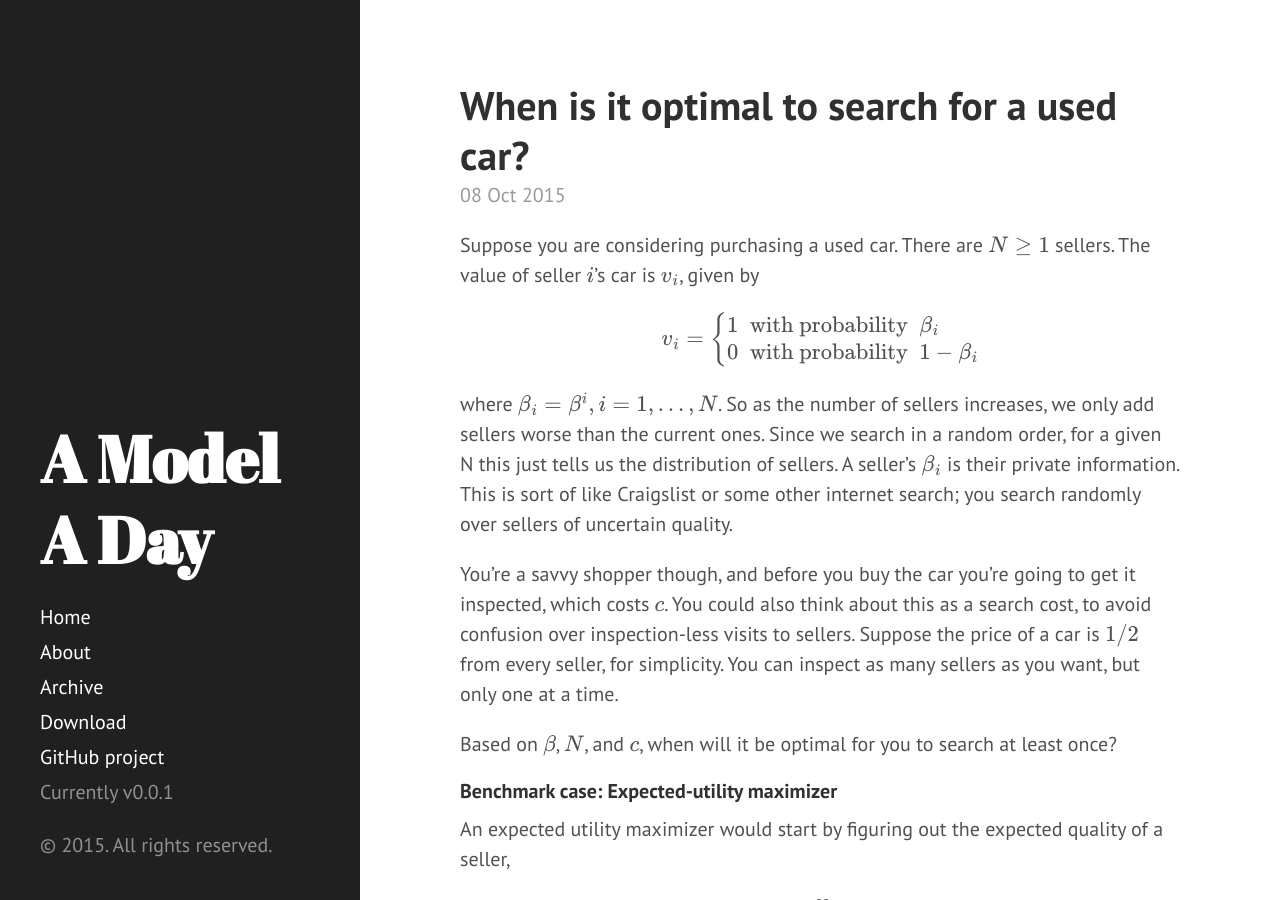
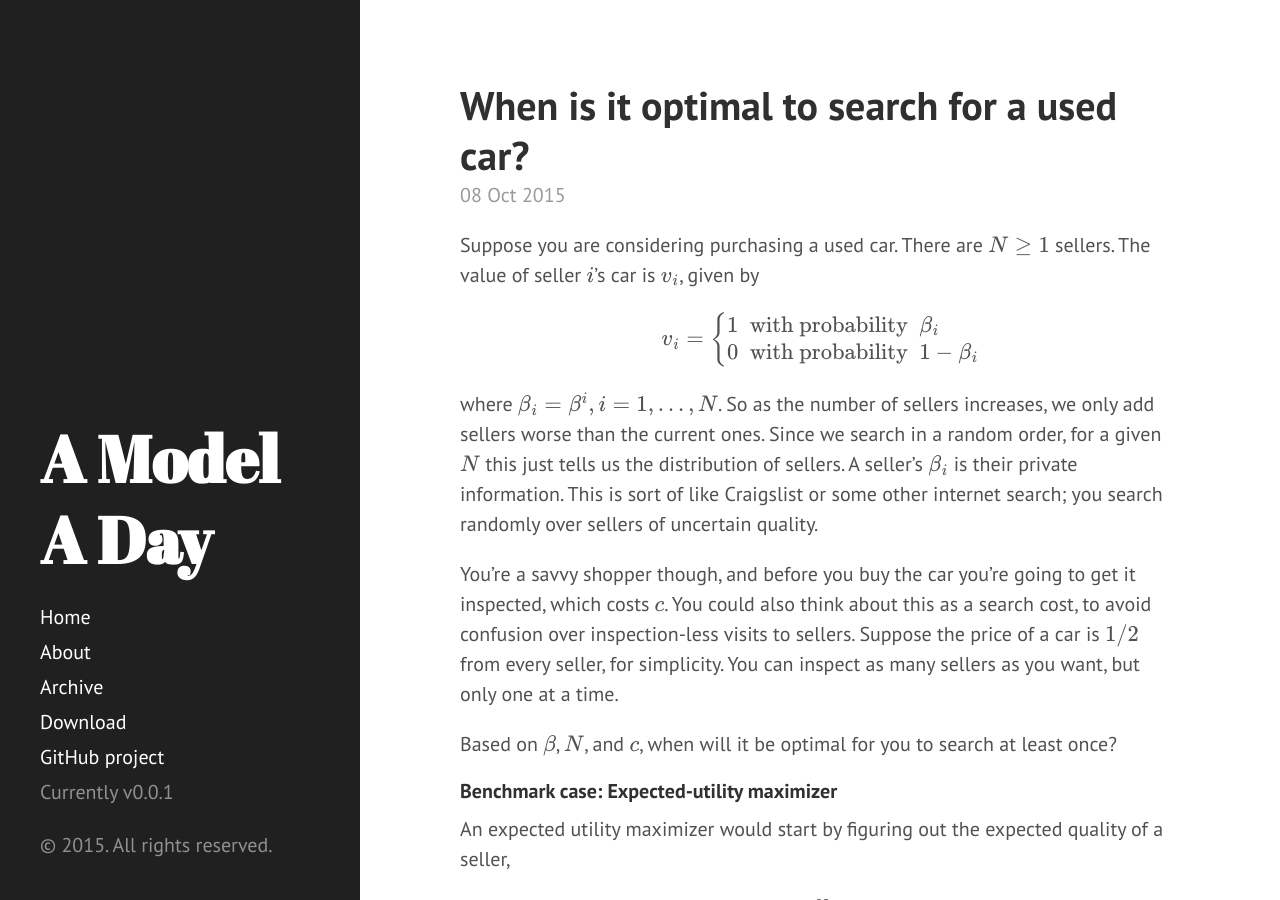
Before and after one commit to akhilrao/akhilrao.github.io, a Jekyll site: the page built from _posts/2015-10-08-imperfect-information-car-search.md, in a window 1280 px wide and 900 px high. Built offline with Jekyll 4.4.1, drawn with Linux system fonts in a browser that asks for light colours; Markdown is read by kramdown in place of the engine named in the settings; formulas are drawn with MathJax 3.

Commit message:
fixed typos

```diff
--- a/_posts/2015-10-08-imperfect-information-car-search.md
+++ b/_posts/2015-10-08-imperfect-information-car-search.md
@@ -19,7 +19,7 @@ $$v_i =
 0 ~~ \text{with probability} ~~ 1- \beta_i \cr
 \end{cases}$$
 
-where \\(\beta_i = \beta^i, i=1,...,N\\). So as the number of sellers increases, we only add sellers worse than the current ones. Since we search in a random order, for a given N this just tells us the distribution of sellers. A seller's \\(\beta_i\\) is their private information. This is sort of like Craigslist or some other internet search; you search randomly over sellers of uncertain quality.
+where \\(\beta_i = \beta^i, i=1,...,N\\). So as the number of sellers increases, we only add sellers worse than the current ones. Since we search in a random order, for a given \\(N\\) this just tells us the distribution of sellers. A seller's \\(\beta_i\\) is their private information. This is sort of like Craigslist or some other internet search; you search randomly over sellers of uncertain quality.
 
 You're a savvy shopper though, and before you buy the car you're going to get it inspected, which costs \\(c\\). You could also think about this as a search cost, to avoid confusion over inspection-less visits to sellers. Suppose the price of a car is \\(1/2\\) from every seller, for simplicity. You can inspect as many sellers as you want, but only one at a time.
 
```
Also changed, not shown: 1 other file.
